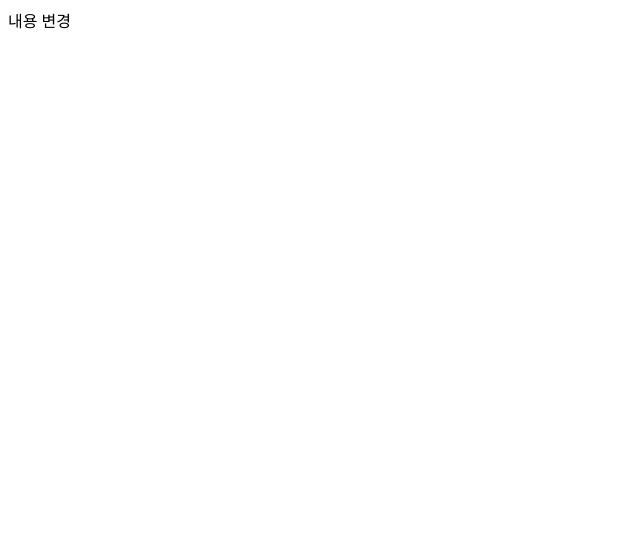
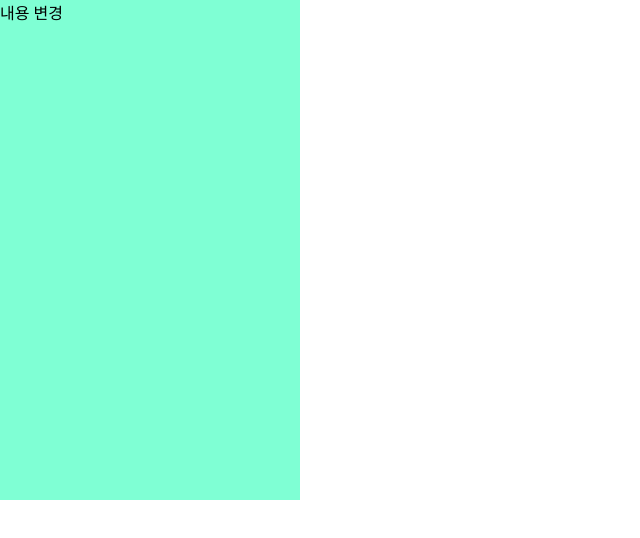
Before and after one commit to pjw1987/first_github_desktop, a plain HTML site: page index.html in a window 1280 px wide. Shown: the whole page, without its empty margins (0-640 px from the left). Drawn offline with Linux system fonts and the light colour scheme.

Commit message:
내용 변경

```diff
--- a/css/style.css
+++ b/css/style.css
@@ -2,6 +2,6 @@
 
 .box{
     width: 300px;
-    height: 100px;
+    height: 500px;
     background-color: aquamarine;
 }
--- a/index.html
+++ b/index.html
@@ -4,6 +4,7 @@
     <meta charset="UTF-8">
     <meta name="viewport" content="width=device-width, initial-scale=1.0">
     <title>github_exercise</title>
+    <link rel="stylesheet" href="css/style.css">
 </head>
 <body>
 
```
